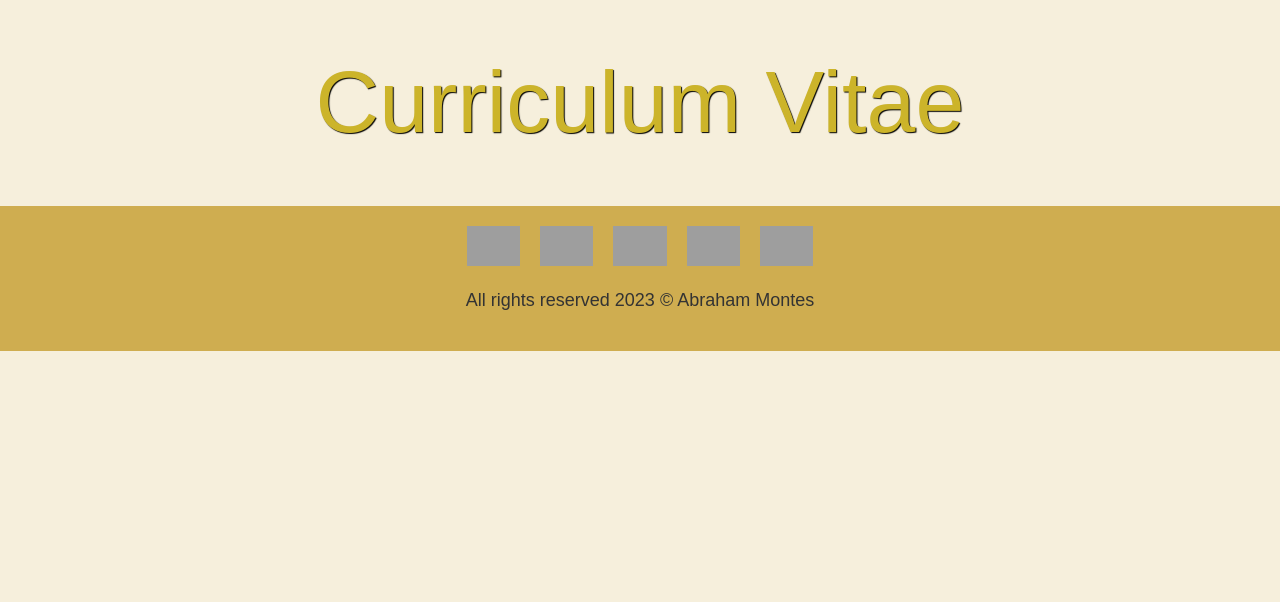
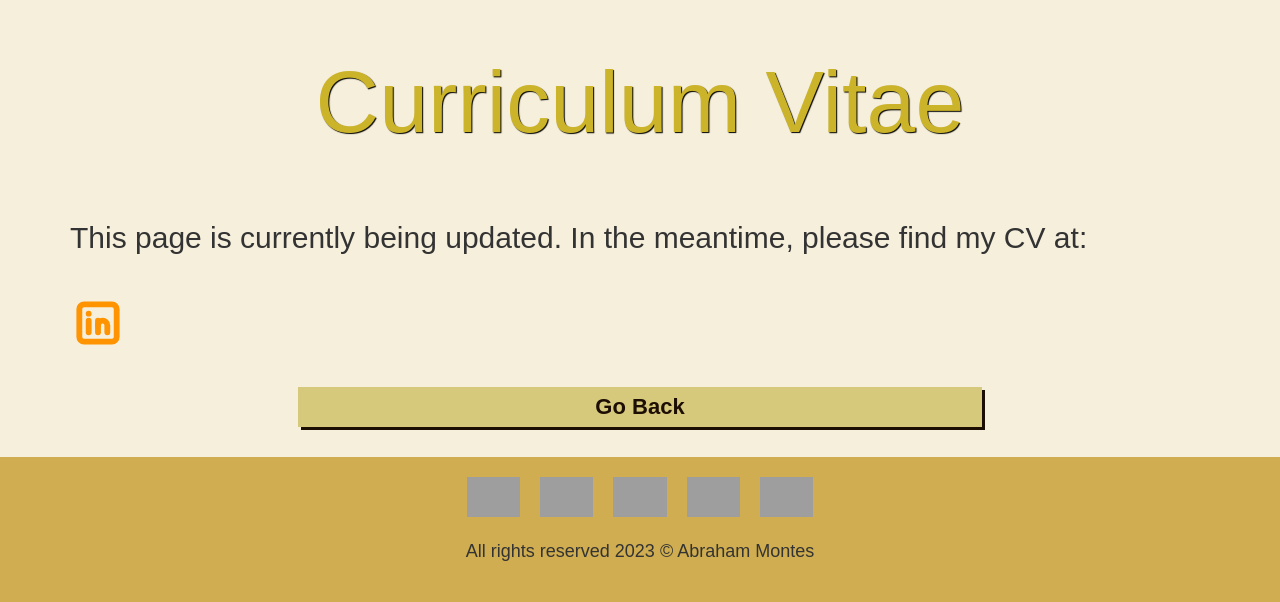
Before and after one commit to acmontesh/mywebpage, a PHP site: page /curriculum in a window 1280 px wide. Shown: the part 242-844 px from the top of the page. Before the commit the page ends 593 px from the top, so only its background shows below. Run offline with PHP 8.4, Linux system fonts and the light colour scheme; data that the repository does not hold is empty; some libraries are stand-ins or nearby versions; some web fonts are replaced; grey boxes are pictures that could not be loaded.

Commit message:
updating curriculum page

```diff
--- a/views/paginas/curriculum.php
+++ b/views/paginas/curriculum.php
@@ -1,3 +1,18 @@
 <main>
     <h1>Curriculum Vitae</h1>
+    <p>This page is currently being updated. In the meantime, please find my CV at: </p>
+    <a href="https://www.linkedin.com/in/abraham-montes-humanez-6661a841/">
+        <svg xmlns="http://www.w3.org/2000/svg" class="icon icon-tabler icon-tabler-brand-linkedin" width="56" height="56" viewBox="0 0 24 24" stroke-width="2.5" stroke="#ff9300" fill="none" stroke-linecap="round" stroke-linejoin="round">
+            <path stroke="none" d="M0 0h24v24H0z" fill="none"/>
+            <rect x="4" y="4" width="16" height="16" rx="2" />
+            <line x1="8" y1="11" x2="8" y2="16" />
+            <line x1="8" y1="8" x2="8" y2="8.01" />
+            <line x1="12" y1="16" x2="12" y2="11" />
+            <path d="M16 16v-3a2 2 0 0 0 -4 0" />
+        </svg>
+    </a>
+
+    <div class="goback">
+        <a href="/" class="boton", id="back">Go Back</a>
+    </div>
 </main>
```
